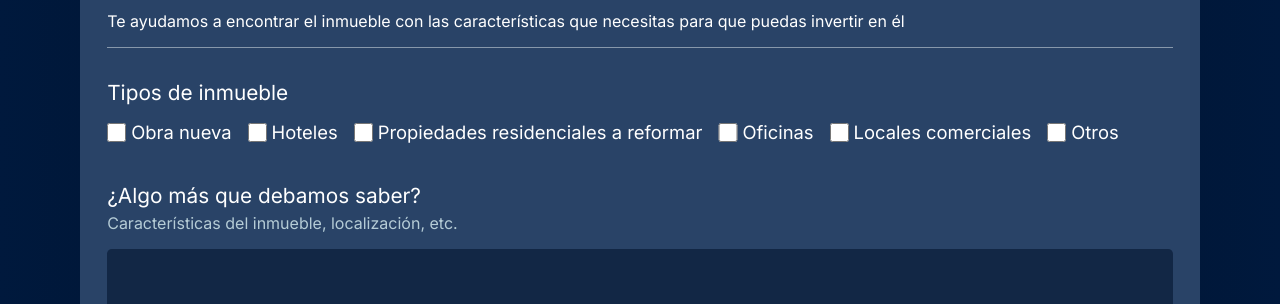
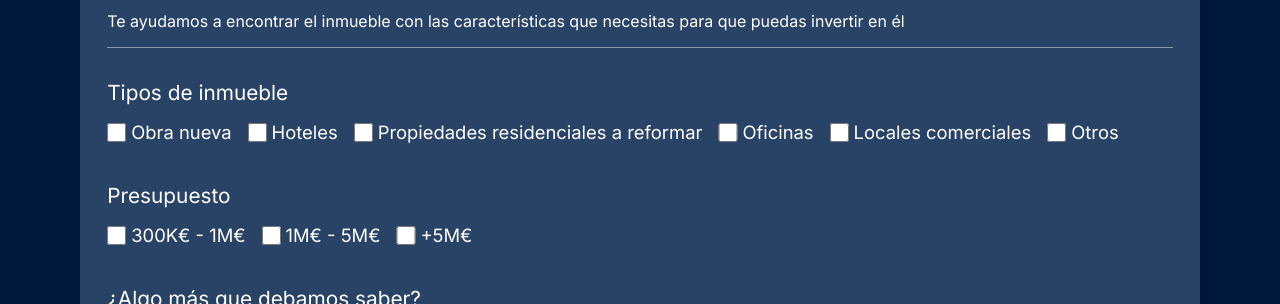
Before and after one commit to crowd4flipping/web, a Next.js app: page /pro in a window 1280 px wide. Shown: the part 2706-3010 px from the top of the page. Built offline with nearby package versions, Linux system fonts and the light colour scheme; no server answers.

Commit message:
Add budget in C4F Pro form

```diff
--- a/components/sections/pro/ProFormSection.tsx
+++ b/components/sections/pro/ProFormSection.tsx
@@ -14,12 +14,13 @@ type FormHeader = {
   title: string;
   description: string;
 };
-type ProFormInputData = "name" | "phone" | "email" | "extra-info";
+type ProFormInputData = "name" | "phone" | "email" | "extra-info" | "budget";
 type MandatoryInputs =
   | Exclude<ProFormInputData, "extra-info" | "phone">
   | "asset-types";
 
 type FormStep = "one" | "two";
+
 const formHeader: Record<FormStep, FormHeader> = {
   one: {
     title: "¿Qué propiedades estás buscando?",
@@ -47,6 +48,7 @@ export const ProFormSection = () => {
     email: "",
     name: "",
     phone: "",
+    budget: "",
   });
 
   const [step, setStep] = useState<FormStep>("one");
@@ -71,6 +73,12 @@ export const ProFormSection = () => {
     else addAsset(value);
   };
 
+  const handleBudget = (event: ChangeEvent<HTMLInputElement>) => {
+    const value = event.target.value;
+
+    setInputData((prev) => ({ ...prev, budget: value }));
+  };
+
   const handleInputs = (
     event: ChangeEvent<HTMLTextAreaElement | HTMLInputElement>
   ) => {
@@ -86,14 +94,33 @@ export const ProFormSection = () => {
     event: MouseEvent<HTMLButtonElement, globalThis.MouseEvent>
   ) => {
     event.preventDefault();
+    setMissingMandatoryInput([]);
+    let missingValues = false;
     const emptyAssets = assetTypes.size == 0;
 
     if (emptyAssets) {
-      setMissingMandatoryInput(["asset-types"]);
-      return;
+      setMissingMandatoryInput((prev) => [...prev, "asset-types"]);
+      missingValues = true;
     }
 
+    if (!inputData.budget) {
+      setMissingMandatoryInput((prev) => [...prev, "budget"]);
+      missingValues = true;
+    }
+
+    if (missingValues) return;
+
     setStep("two");
+  };
+
+  const getStepOneMissingInputs = (): ("assets" | "budget")[] => {
+    let missingInputs = [];
+
+    if (missingMandatoryInput.includes("asset-types"))
+      missingInputs.push("assets");
+    if (missingMandatoryInput.includes("budget")) missingInputs.push("budget");
+
+    return missingInputs;
   };
 
   const getStepTwoMissingInputs = (): ("name" | "email")[] => {
@@ -212,8 +239,10 @@ export const ProFormSection = () => {
         <form onSubmit={handleSubmit} className={styles.proFormSection__form}>
           {step === "one" ? (
             <ProFormStepOne
-              missingAssets={missingMandatoryInput.includes("asset-types")}
-              values={assetTypes}
+              missingInputs={getStepOneMissingInputs}
+              handleBudget={handleBudget}
+              assetsChecked={assetTypes}
+              budgetChecked={inputData.budget}
               handleAssetTypes={handleAssetTypes}
               handleExtraInfo={handleInputs}
             />
@@ -236,7 +265,10 @@ export const ProFormSection = () => {
           ) : (
             <div>
               <div className={styles.proFormSection__termsAndConditions}>
-                <ProRecaptcha isMissing={missingCaptcha} onChange={onChangeCaptcha} />
+                <ProRecaptcha
+                  isMissing={missingCaptcha}
+                  onChange={onChangeCaptcha}
+                />
                 <TermsAndConditionsCheckbox
                   missingCheck={missingTC}
                   isChecked={!acceptedTC ? false : acceptedTC}
--- a/components/sections/pro/ProFormStepOne.tsx
+++ b/components/sections/pro/ProFormStepOne.tsx
@@ -2,24 +2,28 @@ import styles from "./styles/ProFormSection.module.scss";
 import { ChangeEvent } from "react";
 
 type Props = {
-  values: Set<string>;
+  assetsChecked: Set<string>;
   handleAssetTypes: (event: ChangeEvent<HTMLInputElement>) => void;
+  handleBudget: (event: ChangeEvent<HTMLInputElement>) => void;
   handleExtraInfo: (event: ChangeEvent<HTMLTextAreaElement>) => void;
-  missingAssets: boolean;
+  missingInputs: () => ("budget" | "assets")[];
+  budgetChecked: string;
 };
 
 export const ProFormStepOne = ({
-  values,
+  assetsChecked,
   handleAssetTypes,
   handleExtraInfo,
-  missingAssets,
+  handleBudget,
+  missingInputs,
+  budgetChecked,
 }: Props) => {
   return (
     <>
       <fieldset>
         <legend className={styles.proFormSection__field_title}>
           Tipos de inmueble
-          {missingAssets && (
+          {missingInputs().includes("assets") && (
             <span className={styles.proFormSection__error_field}>
               Selecciona un tipo de inmueble
             </span>
@@ -33,7 +37,7 @@ export const ProFormStepOne = ({
               name="new-construction"
               value="new-construction"
               onChange={handleAssetTypes}
-              checked={values.has("new-construction")}
+              checked={assetsChecked.has("new-construction")}
             />
             <label htmlFor="new-construction">Obra nueva</label>
           </div>
@@ -45,7 +49,7 @@ export const ProFormStepOne = ({
               name="hotels"
               value="hotels"
               onChange={handleAssetTypes}
-              checked={values.has("hotels")}
+              checked={assetsChecked.has("hotels")}
             />
             <label htmlFor="hotels">Hoteles</label>
           </div>
@@ -57,7 +61,7 @@ export const ProFormStepOne = ({
               name="residential-properties"
               value="residential-properties"
               onChange={handleAssetTypes}
-              checked={values.has("residential-properties")}
+              checked={assetsChecked.has("residential-properties")}
             />
             <label htmlFor="residential-properties">
               Propiedades residenciales a reformar
@@ -71,7 +75,7 @@ export const ProFormStepOne = ({
               name="offices"
               value="offices"
               onChange={handleAssetTypes}
-              checked={values.has("offices")}
+              checked={assetsChecked.has("offices")}
             />
             <label htmlFor="offices">Oficinas</label>
           </div>
@@ -83,7 +87,7 @@ export const ProFormStepOne = ({
               name="stores"
               value="stores"
               onChange={handleAssetTypes}
-              checked={values.has("stores")}
+              checked={assetsChecked.has("stores")}
             />
             <label htmlFor="stores">Locales comerciales</label>
           </div>
@@ -95,9 +99,56 @@ export const ProFormStepOne = ({
               name="other"
               value="other"
               onChange={handleAssetTypes}
-              checked={values.has("other")}
+              checked={assetsChecked.has("other")}
             />
             <label htmlFor="other">Otros</label>
+          </div>
+        </div>
+      </fieldset>
+      <fieldset>
+        <legend className={styles.proFormSection__field_title}>
+          Presupuesto
+          {missingInputs().includes("budget") && (
+            <span className={styles.proFormSection__error_field}>
+              Selecciona un presupuesto
+            </span>
+          )}
+        </legend>
+        <div className={styles.proFormSection__asset_type}>
+          <div className={styles.proFormSection__checkbox_wrapper}>
+            <input
+              type="checkbox"
+              id="threethousend-onemillion"
+              name="threethousend-onemillion"
+              value="threethousend-onemillion"
+              onChange={handleBudget}
+              checked={budgetChecked == "threethousend-onemillion"}
+            />
+            <label htmlFor="threethousend-onemillion">300K€ - 1M€</label>
+          </div>
+
+          <div className={styles.proFormSection__checkbox_wrapper}>
+            <input
+              type="checkbox"
+              id="onemillion-fivemillion"
+              name="onemillion-fivemillion"
+              value="onemillion-fivemillion"
+              onChange={handleBudget}
+              checked={budgetChecked == "onemillion-fivemillion"}
+            />
+            <label htmlFor="onemillion-fivemillion">1M€ - 5M€</label>
+          </div>
+
+          <div className={styles.proFormSection__checkbox_wrapper}>
+            <input
+              type="checkbox"
+              id="more-fivemillion"
+              name="more-fivemillion"
+              value="more-fivemillion"
+              onChange={handleBudget}
+              checked={budgetChecked == "more-fivemillion"}
+            />
+            <label htmlFor="more-fivemillion">+5M€</label>
           </div>
         </div>
       </fieldset>
@@ -115,7 +166,7 @@ export const ProFormStepOne = ({
           </p>
         </div>
         <textarea
-          rows={10}
+          rows={5}
           id="extra-info"
           name="extra-info"
           onChange={handleExtraInfo}
--- a/next.config.js
+++ b/next.config.js
@@ -2,8 +2,8 @@ module.exports = {
   images: {
     domains: ["firebasestorage.googleapis.com"],
   },
-  assetPrefix: "https://crowd4flipping.com",
-  async rewrites() {
+  assetPrefix: process.env.NODE_ENV == "production" ? "https://crowd4flipping.com" : "",
+  rewrites: process.env.NODE_ENV == "production" ? () => {
     return {
       beforeFiles: [
         {
@@ -18,5 +18,5 @@ module.exports = {
         },
       ],
     };
-  },
+  } : ()=>({}),
 };
```
